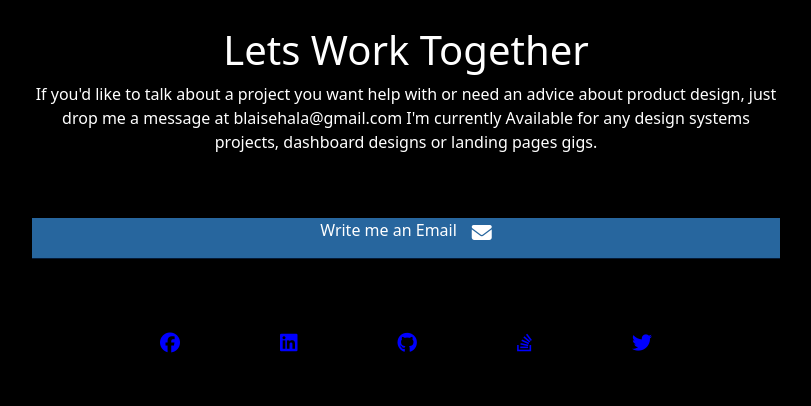
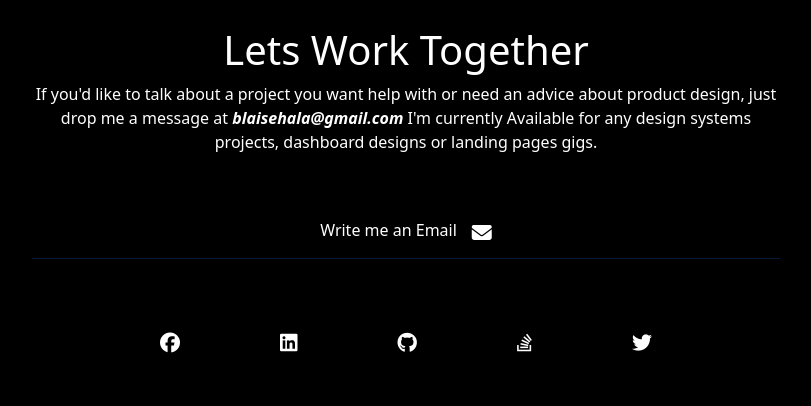
Before and after one commit to Blaisehala/personalprofile, a plain HTML site: page index.html in a window 1280 px wide. Shown: the part 1888-2294 px from the top of the page, without its empty margins (234-1045 px from the left). Drawn offline with nearby package versions, Linux system fonts and the light colour scheme.

Commit message:
st:incorporation of strong and em tags

```diff
--- a/index.html
+++ b/index.html
@@ -322,7 +322,7 @@
       <div class="work">
         <h1>Lets Work Together</h1>
         <p>If you'd like to talk about a project you want help with or need an advice about product design, just drop me
-          a message at blaisehala@gmail.com I'm currently Available for any design systems projects, dashboard designs
+          a message at <a href=""><strong><em>blaisehala@gmail.com</em></strong></a> I'm currently Available for any design systems projects, dashboard designs
           or landing pages gigs.</p><br><br>
 
        <div class="email"><p>Write me an Email</p> <i class="fa-solid fa-envelope"></i>  </div>
--- a/style.css
+++ b/style.css
@@ -100,18 +100,16 @@ img{
   display: flex;
   justify-content:center;
   gap: 15px;
-  background-color: rgb(39, 102, 158);
+
 }
 
 .fa-envelope{
   font-size: 20px;
-
   margin-top: 5px;
 }
 
 .fa-brands {
 
-  color: blue;
   gap: 30px;
   padding: 50px;
   font-size: 20px;
```
